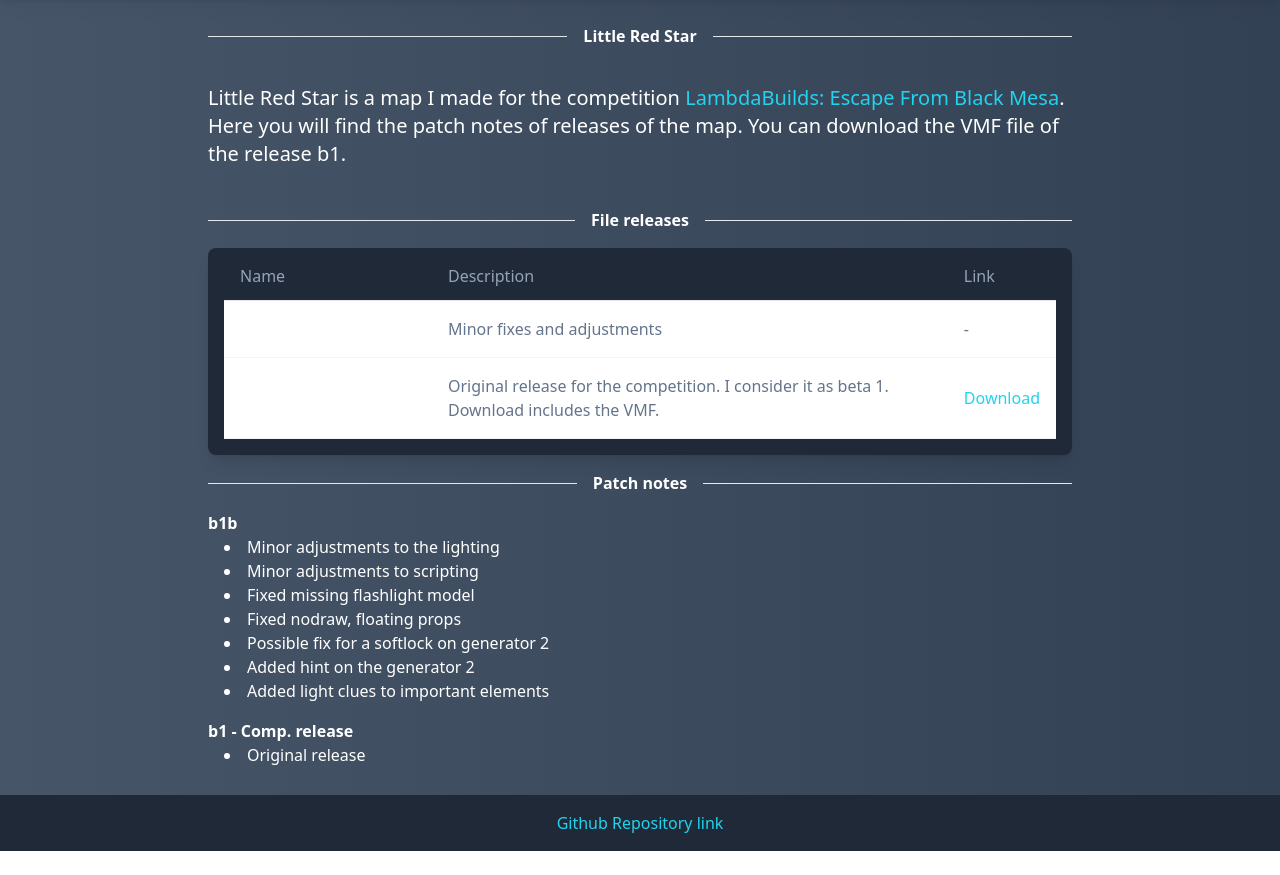
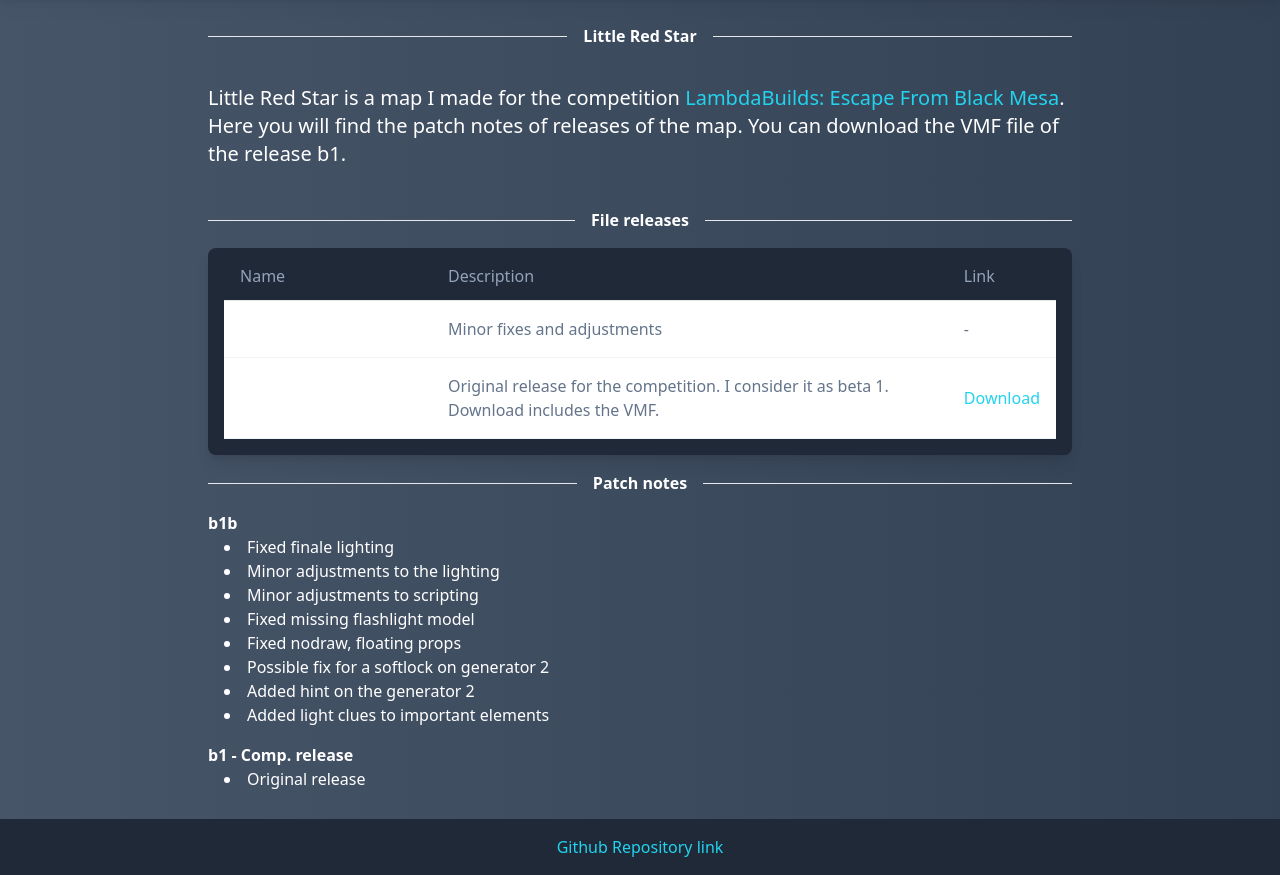
Before and after one commit to Midlou/midlou.github.io, a Gatsby site: page /projects/little_red_star/about in a window 1280 px wide. Shown: the part 72-947 px from the top of the page. Before the commit the page ends 923 px from the top, so only its background shows below. Built offline with nearby package versions, Linux system fonts and the light colour scheme; Gatsby itself is replaced by a stand-in of ours.

Commit message:
Added missing patch note item

```diff
--- a/src/constants/little-red-star-releases.js
+++ b/src/constants/little-red-star-releases.js
@@ -3,6 +3,7 @@ export const LITTLE_RED_STAR_RELEASES = [
 		name: "b1b",
 		description: "Minor fixes and adjustments",
 		patch_items: [
+			"Fixed finale lighting",
 			"Minor adjustments to the lighting",
 			"Minor adjustments to scripting",
 			"Fixed missing flashlight model",
```
